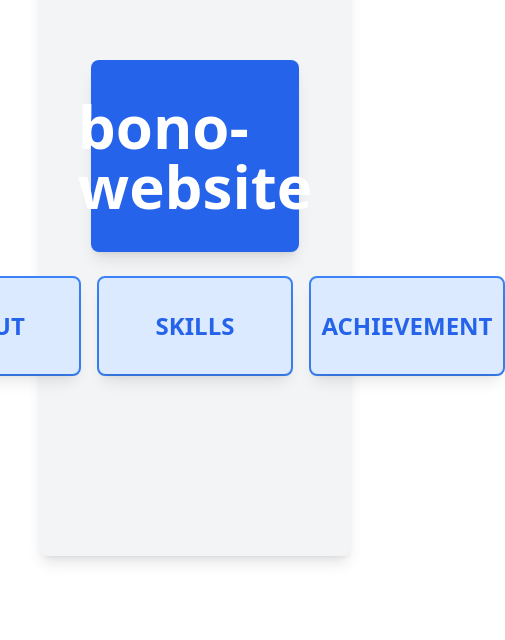
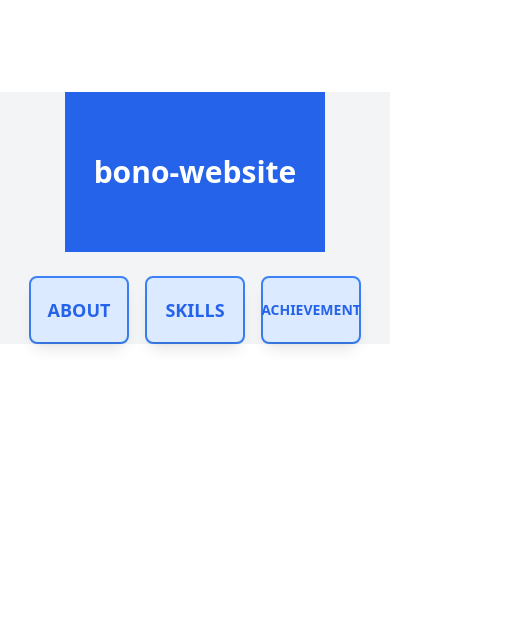
Before and after one commit to norm02/bono-website, a Next.js app: page / in a window 390 px wide. Shown: the part 204-844 px from the top of the page, 505 px wide, since content can reach past the window. Built offline with nearby package versions, Linux system fonts and the light colour scheme.

Commit message:
topコンポーネントを、スマホでも表示が崩れないようにした。

```diff
--- a/components/Top/index.tsx
+++ b/components/Top/index.tsx
@@ -7,19 +7,19 @@ const Top: NextPage = () => {
       id="top"
       className="bg-white h-screen flex flex-col justify-center items-center"
     >
-      <div className="bg-gray-100 w-4/5 h-4/5 rounded-lg shadow-lg flex flex-col justify-center items-center">
-        <div className="bg-blue-600 w-2/3 h-48 rounded-lg shadow-lg flex justify-center item-center">
-          <p className="text-white text-6xl font-bold flex items-center justify-center">
+      <div className="bg-gray-100 w-screen h-auto flex flex-col justify-center items-center">
+        <div className="bg-blue-600 w-2/3 h-40 md:h-48 flex justify-center item-center">
+          <p className="text-white text-3xl md:text-6xl font-bold flex items-center justify-center">
             bono-website
           </p>
         </div>
         <br />
         <div className="flex justify-center gap-4">
-          <div className="transition duration-300">
+          <div className="flex flex-col items-center space-y-4 md:space-y-0 md:flex-row md:justify-center md:gap-4">
             <Link to={"about"} smooth>
               <div className="flex flex-col items-center bg-blue-100 rounded-lg border-2 border-blue-500 hover:bg-blue-600">
                 <div
-                  className="text-blue-600 text-2xl font-bold w-48 h-24 rounded-lg shadow-lg flex justify-center items-center hover:text-blue-100"
+                  className="text-blue-600 text-lg md:text-2xl font-bold w-24 md:w-48 h-16 md:h-24 rounded-lg shadow-lg flex justify-center items-center hover:text-blue-100"
                   role="button"
                   tabIndex={0}
                 >
@@ -28,11 +28,11 @@ const Top: NextPage = () => {
               </div>
             </Link>
           </div>
-          <div className="transition duration-300">
+          <div className="flex flex-col items-center space-y-4 md:space-y-0 md:flex-row md:justify-center md:gap-4">
             <Link to={"skills"} smooth>
               <div className="flex flex-col items-center bg-blue-100 rounded-lg border-2 border-blue-500 hover:bg-blue-600">
                 <div
-                  className="text-blue-600 text-2xl font-bold w-48 h-24 rounded-lg shadow-lg flex justify-center items-center hover:text-blue-100"
+                  className="text-blue-600 text-lg md:text-2xl font-bold w-24 md:w-48 h-16 md:h-24 rounded-lg shadow-lg flex justify-center items-center hover:text-blue-100"
                   role="button"
                   tabIndex={0}
                 >
@@ -41,11 +41,11 @@ const Top: NextPage = () => {
               </div>
             </Link>
           </div>
-          <div className="transition duration-300">
+          <div className="flex flex-col items-center space-y-4 md:space-y-0 md:flex-row md:justify-center md:gap-4">
             <Link to={"achievement"} smooth>
               <div className="flex flex-col items-center bg-blue-100 rounded-lg border-2 border-blue-500 hover:bg-blue-600">
                 <div
-                  className="text-blue-600 text-2xl font-bold w-48 h-24 rounded-lg shadow-lg flex justify-center items-center hover:text-blue-100"
+                  className="text-blue-600 text-sm md:text-2xl font-bold w-24 md:w-48 h-16 md:h-24 rounded-lg shadow-lg flex justify-center items-center hover:text-blue-100"
                   role="button"
                   tabIndex={0}
                 >
--- a/components/_common/Meta.tsx
+++ b/components/_common/Meta.tsx
@@ -28,7 +28,7 @@ const Meta = ({
       <meta property="description" content={description} />
       <meta property="site_name" content={siteName} />
       <meta property="locale" content="ja_JP" />
-      <meta name="viewport" content="width=device-width" />
+      <meta name="viewport" content="width=device-width,initial-scale=1"/>
       <meta name="format-detection" content="telephone=no" />
       {/* noIndex === true の場合のみ noindex 有効化 */}
       {noIndex && <meta name="robots" content="noindex" />}
```
